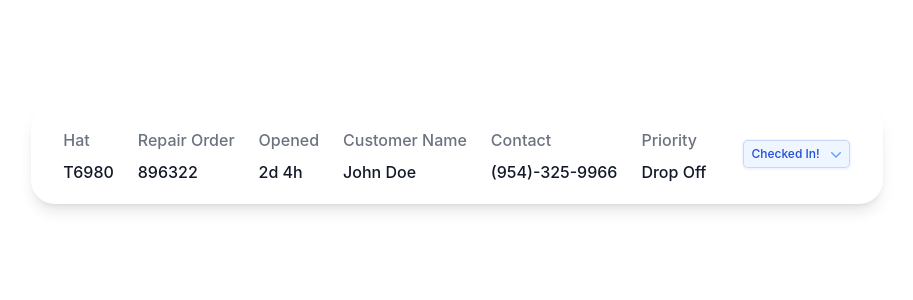
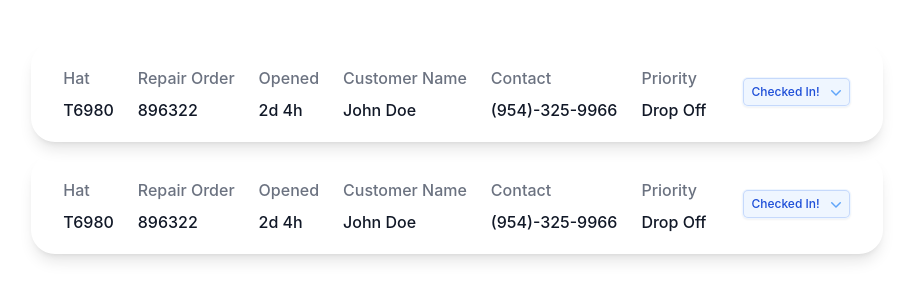
Before and after one commit to andersonasprilla/DealerServiceXpert-V2, a React (Vite) app in the folder client/: page / in a window 1280 px wide. Shown: the part 262-562 px from the top of the page, without its empty margins (183-1096 px from the left). Built offline with nearby package versions, Linux system fonts and the light colour scheme.

Commit message:
added spacing

```diff
--- a/client/src/components/Customer/Customer.jsx
+++ b/client/src/components/Customer/Customer.jsx
@@ -1,6 +1,16 @@
 import Dropdown from "../Dropdown/Dropdown";
 
 const customers = [
+    {
+      hatNumber: 'T6980',
+      repairOrder: '896322',
+      openedAt: '2d 4h',
+      customerName: 'John Doe',
+      vehicle: 'Pilot 2024',
+      contact: '(954)-325-9966',
+      priority: "Drop Off",
+      status: "Checked In",
+    },
     {
       hatNumber: 'T6980',
       repairOrder: '896322',
@@ -18,10 +28,9 @@ const customers = [
 
   const Customer = () => {
     return (
-      <div className=" shadow-lg rounded-3xl">
         <div className="mt-8 flow-root">
           {customers.map((customer, index) => (
-            <div key={index} className="  p-5  whitespace-nowrap flex min-w-full sm:px-6 lg:px-8 h-auto space-x-6 text-left font-medium sm:pl-0">
+            <div key={index} className="  p-5  whitespace-nowrap flex min-w-full sm:px-6 lg:px-8 h-auto space-x-6 text-left font-medium sm:pl-0 mb-3 shadow-lg rounded-3xl">
               <div>
                     <div className="  mt-1 text-gray-500 ">Hat</div>
                     <div className="mt-2 text-gray-900 ">{customer.hatNumber}</div>
@@ -53,7 +62,6 @@ const customers = [
             </div>
           ))}
         </div>
-      </div>
     );
   };
 
```
